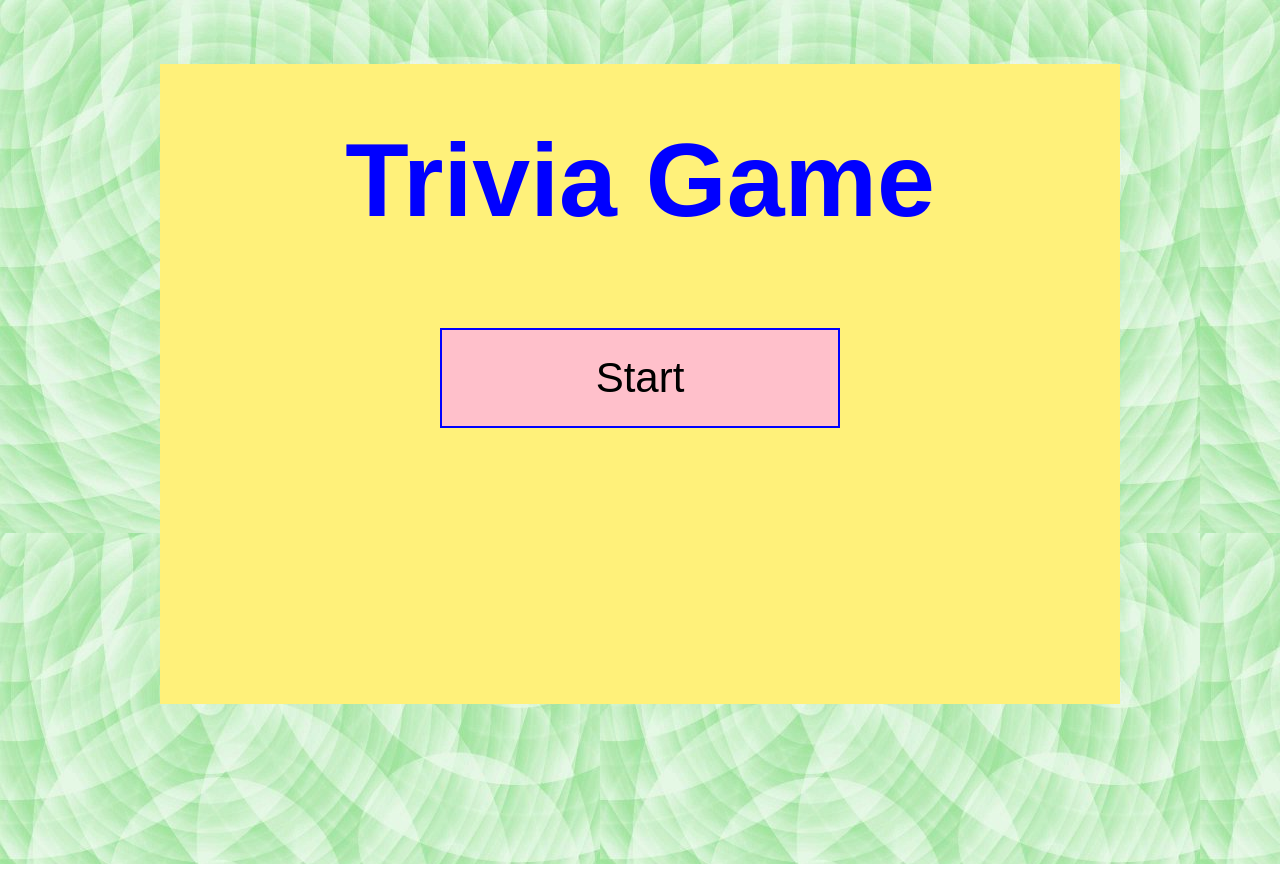
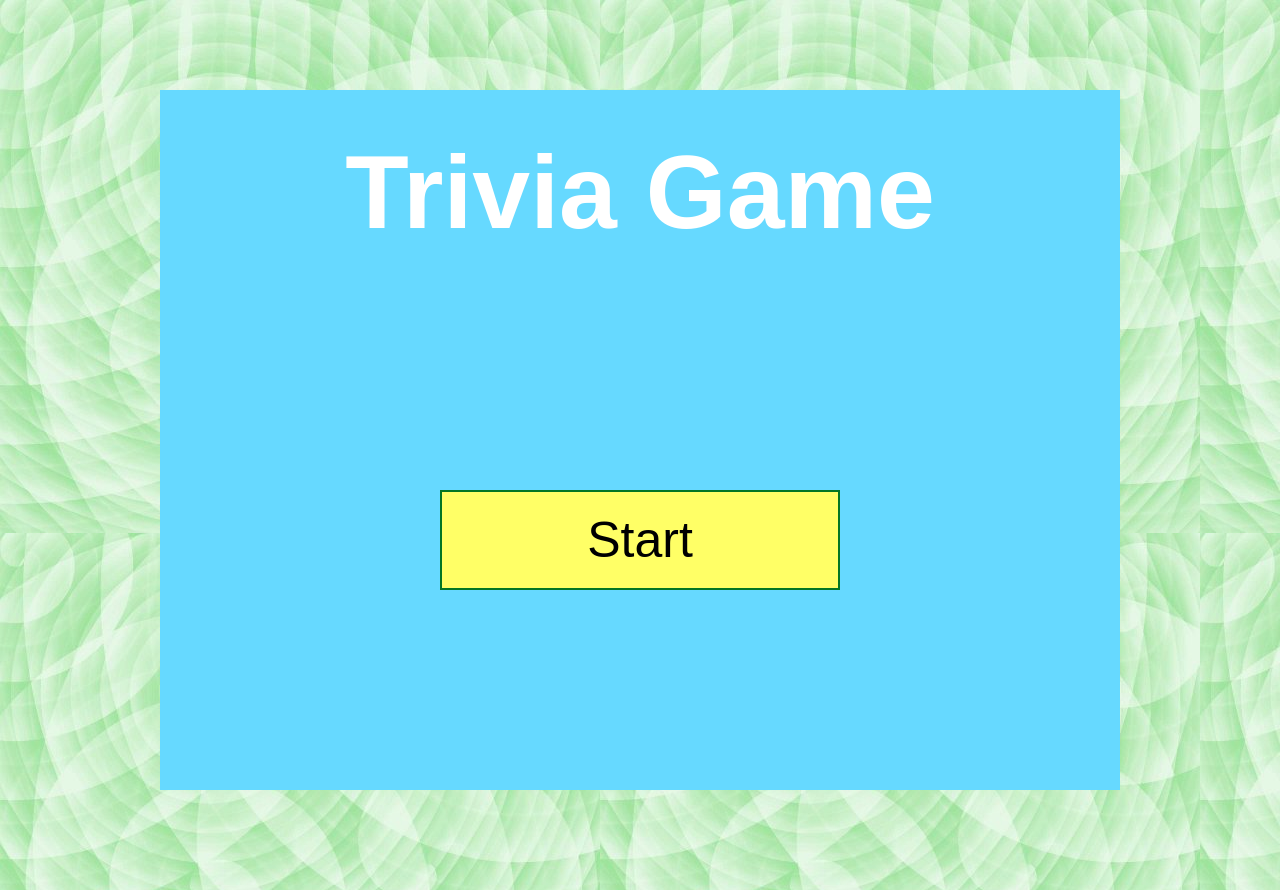
Before and after one commit to splawrie/TriviaGame, a plain HTML site: page index.html in a window 1280 px wide. Before the commit the page ends 864 px from the top, so only its background shows below. Drawn offline with nearby package versions, Linux system fonts and the light colour scheme; a web font is replaced by a local one.

Commit message:
changed javascript

```diff
--- a/assets/css/style.css
+++ b/assets/css/style.css
@@ -9,17 +9,17 @@ body{
 }
 
 #wrapper{
-  padding: 5% 0;
-  background-color: #FFF17A;
+  box-sizing: border-box;
+  padding:50px 0;
   width:960px;
-  margin:5% auto;
-  box-sizing: border-box;
-  min-height: 80%;
+  margin:90px auto;
+  min-height: 700px;
+  background-color: #66d9ff;
 }
 
 #secondWrapper{
   position: relative;
-  top:20%;
+  top:150px;
 }
 
 button{
@@ -30,16 +30,16 @@ button{
   border:none;
   cursor: pointer;
   background:transparent;
-  font-size: 42px;;
+  font-size: 50px;;
 }
 
 
 h1{
-  font-family: 'Geo', sans-serif;
+  font-family: "Arial", "Helvetica Neue", Helvetica, sans-serif;
   font-size: 6.5em;
   margin-bottom: 50px;
   font-weight: bold;
-  color:blue;
+  color:white;
 }
 
 h2{
@@ -54,8 +54,8 @@ h3{
 
 #start{
   margin-top: 10%;
-  border:2px solid blue;
-  background: pink;
+  border:2px solid #037623;
+  background: #ffff66;
 }
 
 #quiz-area h2{
@@ -64,5 +64,5 @@ h3{
 
 button:hover {
   border:2px solid blue;
-  background: pink;
+  background: yellow;
 }
--- a/assets/javascript/games.js
+++ b/assets/javascript/games.js
@@ -70,7 +70,7 @@ var game = {
 
   countdown: function(){
     game.counter--;
-    $('#counter-number').html(game.counter);
+    $('#count').html(game.counter);
 
     if (game.counter === 0){
       console.log('TIME UP');
@@ -80,7 +80,7 @@ var game = {
 
   start: function() {
     timer = setInterval(game.countdown, 1000);
-    $('#secondWrapper').prepend('<h2>Time Remaining: <span id="counter-number">120</span> Seconds</h2>');
+    $('#secondWrapper').prepend('<h2>Time Remaining: <span id="count">120</span> Seconds</h2>');
     $('#start').remove();
 
     for (var i = 0; i < questions.length; i++) {
```
